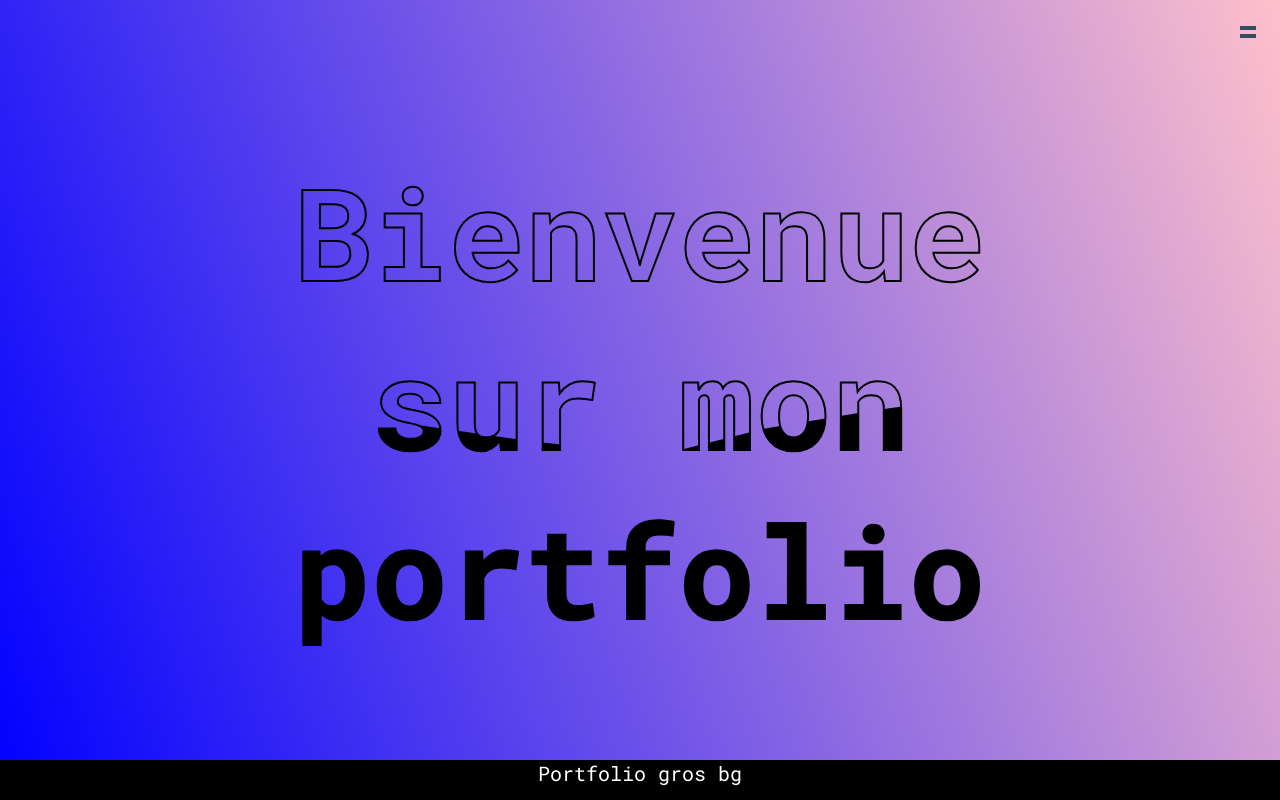
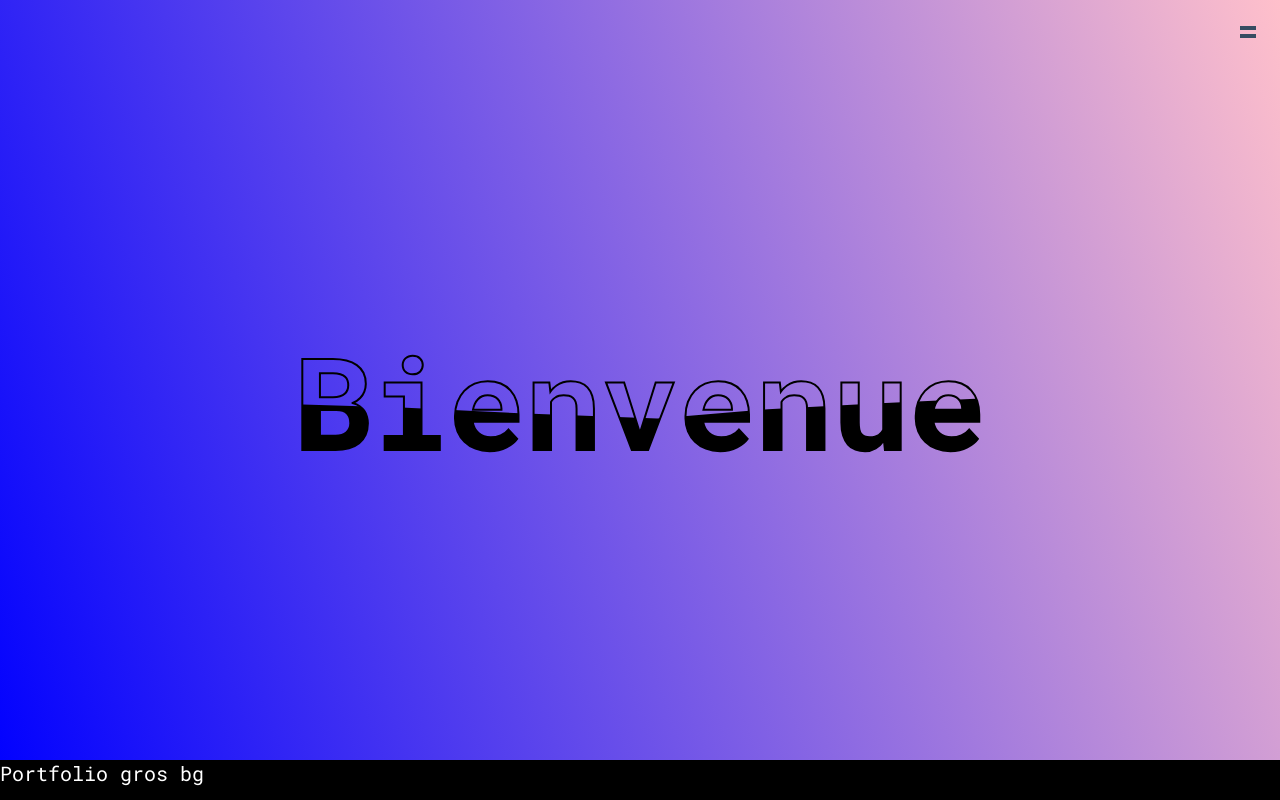
Before and after one commit to msermet/HTML-et-CSS, a plain HTML site: page Porte-folio/Menus/menu4/menu4.html in a window 1280 px wide. Drawn offline with Linux system fonts and the light colour scheme.

Commit message:
portfolio

```diff
--- a/Porte-folio/Menus/menu4/accueil-portfolio.css
+++ b/Porte-folio/Menus/menu4/accueil-portfolio.css
@@ -78,4 +78,5 @@ footer {
     height: 40px;
     z-index: -1;
     font-size: 20px;
+    text-align: left;
 }
--- a/Porte-folio/Menus/menu4/menu4.html
+++ b/Porte-folio/Menus/menu4/menu4.html
@@ -61,8 +61,8 @@
 
 <section>
     <div class="content">
-        <h2>Bienvenue sur mon portfolio</h2>
-        <h2>Bienvenue sur mon portfolio</h2>
+        <h2>Bienvenue</h2>
+        <h2>Bienvenue</h2>
     </div>
 </section>
 
```
